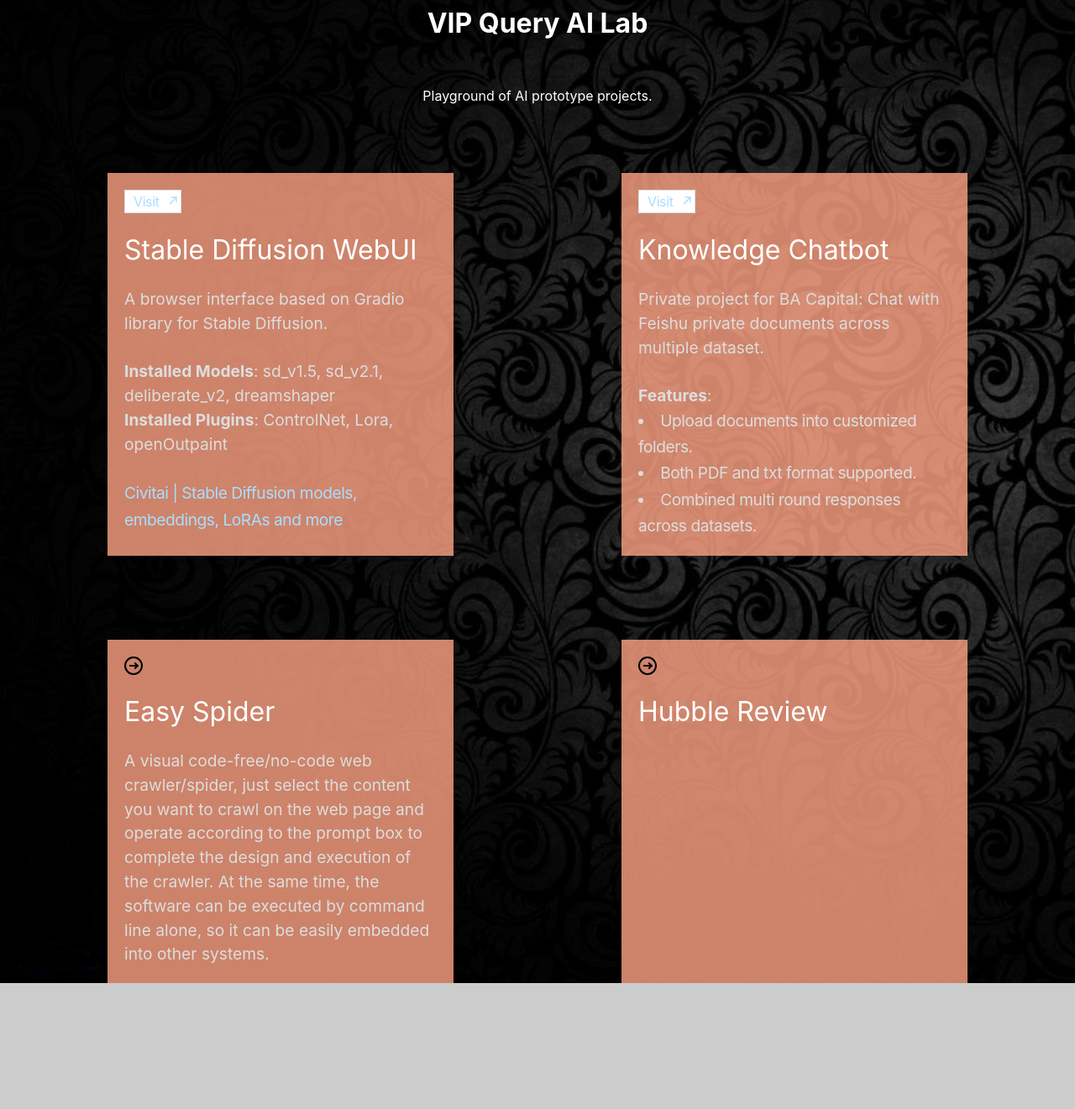
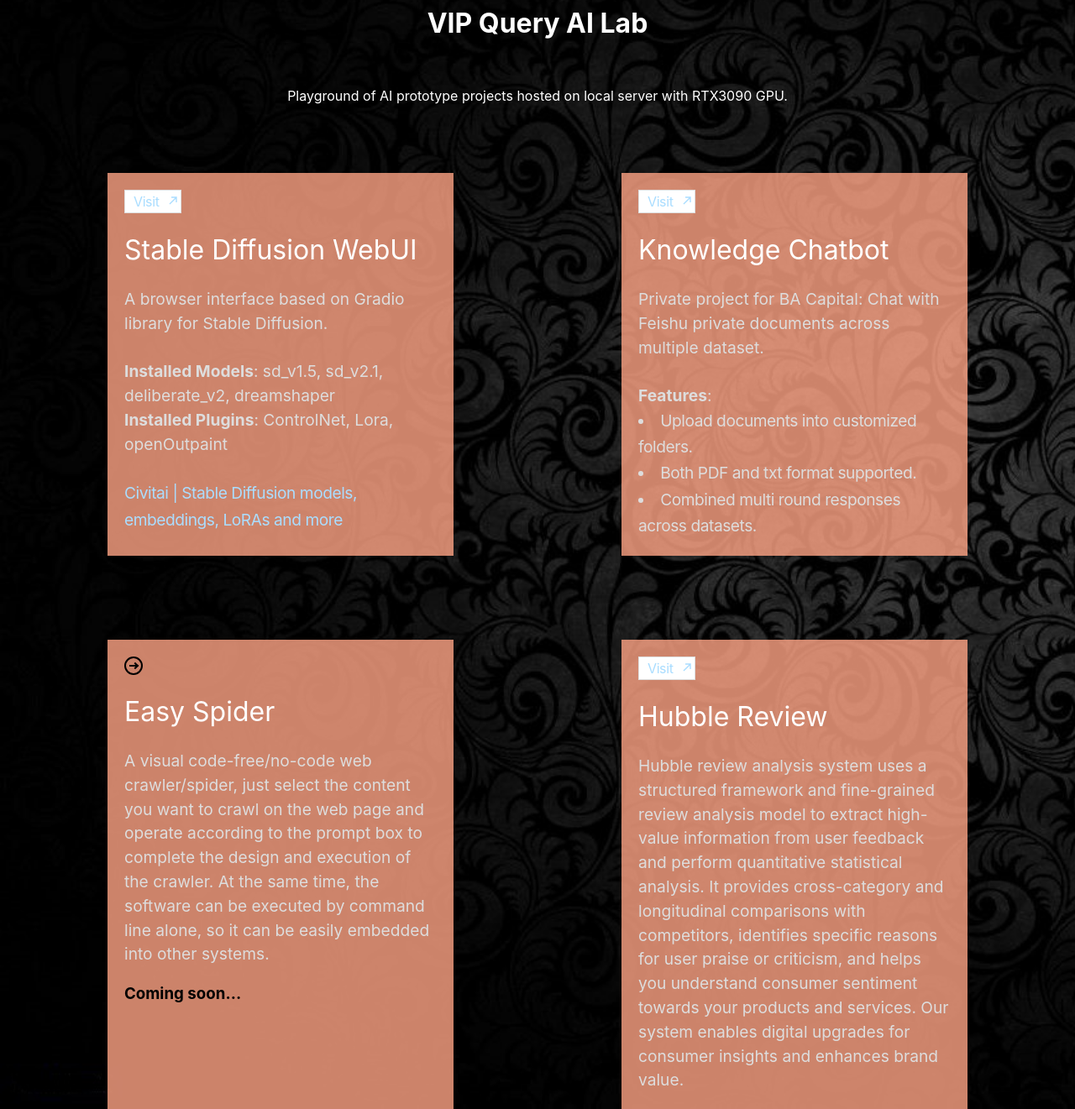
Before and after one commit to Jeru2023/jeru2023.github.io, a plain HTML site: page index.html in a window 1280 px wide. Shown: the part 46-1367 px from the top of the page at 84% size. Before the commit the page ends 1217 px from the top, so only its background shows below. Drawn offline with Linux system fonts and the light colour scheme.

Commit message:
update style

```diff
--- a/index.html
+++ b/index.html
@@ -11,7 +11,7 @@
 
 <body>
     <h1>VIP Query AI Lab</h1>
-	<div class="intro">Playground of AI prototype projects.</div>
+	<div class="intro">Playground of AI prototype projects hosted on local server with RTX3090 GPU.</div>
     <div class="wrapper">
         <div class="box">
 		<div class="entry"><a href="http://47.111.93.27:6013/" rel="noopener" target="_blank" aria-label="Visit" class="ui-link group inline-block border hover-hover:hover:bg-inverse hover-hover:hover:text-inverse hover-hover:hover:border-primary relative ui-link--inherit"><span class="flex items-center"><!--[--><!----><span class="f-ui-1">Visit</span><svg fill="none" xmlns="http://www.w3.org/2000/svg" viewBox="0 0 16 16" class="a-icon--arrow-north-east400 a-icon--text a-icon--no-align top-[0.05em] relative f-ui-1 ml-2 -mr-4" style="width:1em;height:1em;" data-new="" aria-hidden="true" data-v-3154cec8=""><polygon fill="currentColor" points="5 4.31 5 5.69 9.33 5.69 2.51 12.51 3.49 13.49 10.31 6.67 10.31 11 11.69 11 11.69 4.31 5 4.31" data-v-3154cec8=""></polygon></svg><!--]--></span></a></div>
@@ -43,10 +43,13 @@
 		<i class="gg-arrow-right-o"></i>
 		<div class="title">Easy Spider</div>
 		<div class="text">A visual code-free/no-code web crawler/spider, just select the content you want to crawl on the web page and operate according to the prompt box to complete the design and execution of the crawler. At the same time, the software can be executed by command line alone, so it can be easily embedded into other systems.</div>
+		<h3>Coming soon...</h3>
 		</div>
 
-        <div class="box"><i class="gg-arrow-right-o"></i>
-		<div class="title">Hubble Review</div></div>
+        <div class="box"><div class="entry"><a href="https://review.ba-cap.com" rel="noopener" target="_blank" aria-label="Visit" class="ui-link group inline-block border hover-hover:hover:bg-inverse hover-hover:hover:text-inverse hover-hover:hover:border-primary relative ui-link--inherit"><span class="flex items-center"><!--[--><!----><span class="f-ui-1">Visit</span><svg fill="none" xmlns="http://www.w3.org/2000/svg" viewBox="0 0 16 16" class="a-icon--arrow-north-east400 a-icon--text a-icon--no-align top-[0.05em] relative f-ui-1 ml-2 -mr-4" style="width:1em;height:1em;" data-new="" aria-hidden="true" data-v-3154cec8=""><polygon fill="currentColor" points="5 4.31 5 5.69 9.33 5.69 2.51 12.51 3.49 13.49 10.31 6.67 10.31 11 11.69 11 11.69 4.31 5 4.31" data-v-3154cec8=""></polygon></svg><!--]--></span></a></div>
+		<div class="title">Hubble Review</div>
+		<div class="text">Hubble review analysis system uses a structured framework and fine-grained review analysis model to extract high-value information from user feedback and perform quantitative statistical analysis. It provides cross-category and longitudinal comparisons with competitors, identifies specific reasons for user praise or criticism, and helps you understand consumer sentiment towards your products and services. Our system enables digital upgrades for consumer insights and enhances brand value.</div>
+		</div>
       </div>
 
 
```
